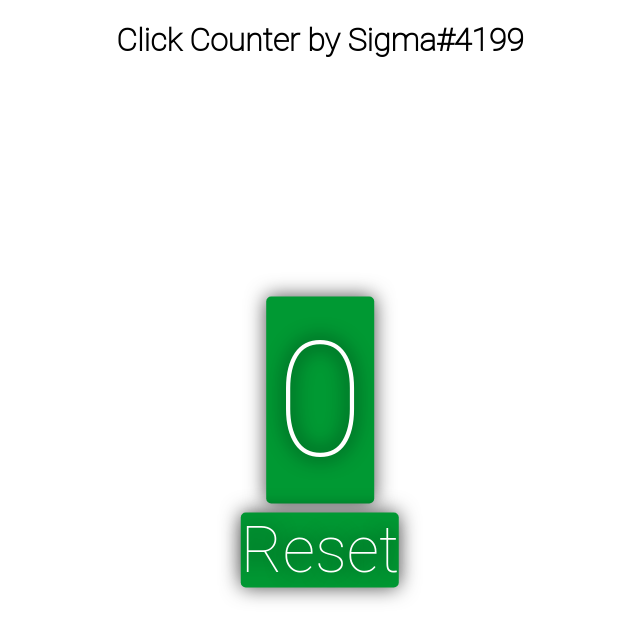
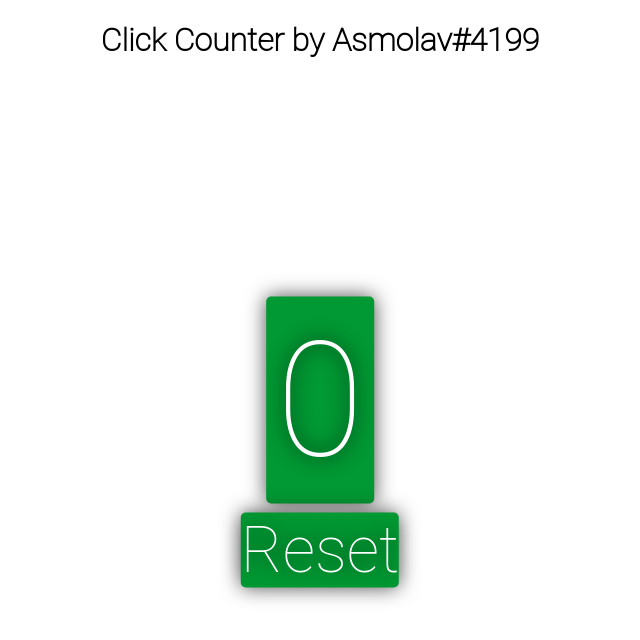
Before and after one commit to Sigma4199/ClickCounter, a plain HTML site: page index.html in a window 1280 px wide. Shown: the whole page, without its empty margins (320-960 px from the left). Drawn offline with nearby package versions, Linux system fonts and the light colour scheme.

Commit message:
Update index.html

```diff
--- a/index.html
+++ b/index.html
@@ -7,7 +7,7 @@
 </head>
 <body>
 <!-- partial:index.partial.html -->
-<h1 id="title">Click Counter by Sigma#4199</h1>
+<h1 id="title">Click Counter by Asmolav#4199</h1>
 <div id="counter" class="noselect">0</div>
 <div id="reset" class="noselect">Reset</div>
 <!-- partial -->
```
